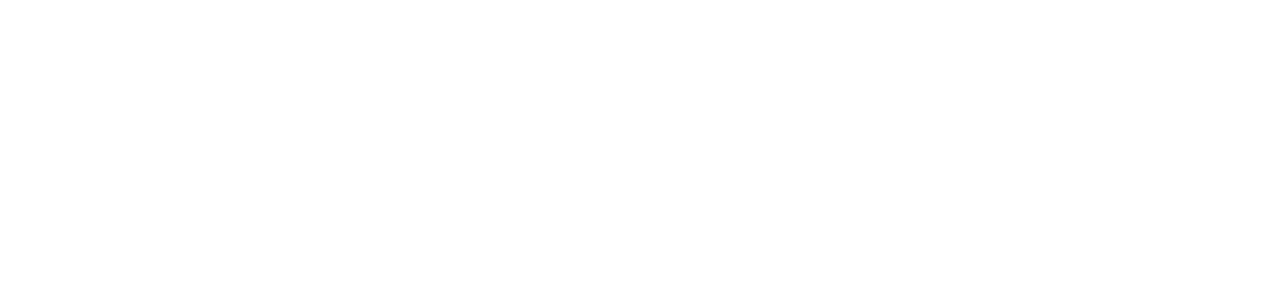
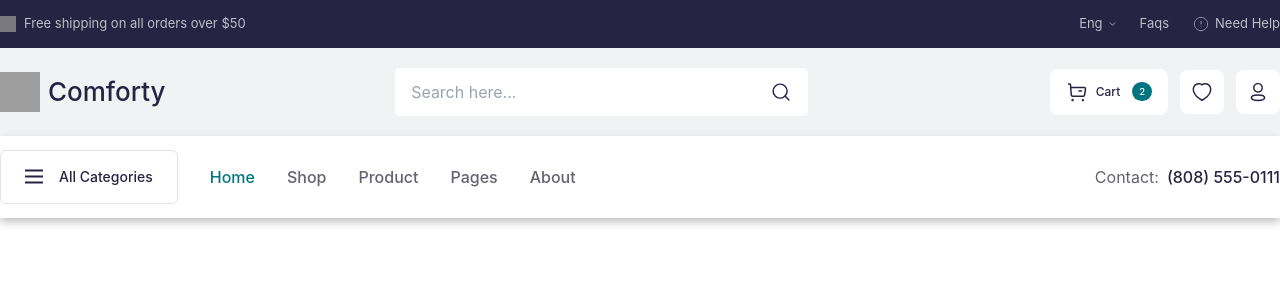
Before and after one commit to s1i1/Comforty, a React (Create React App) app: page / in a window 1280 px wide. Shown: the top 300 px of the page. Built offline with nearby package versions, Linux system fonts and the light colour scheme; grey boxes are pictures that could not be loaded.

Commit message:
Создал и отрисовал HomePage

```diff
--- a/src/app/index.tsx
+++ b/src/app/index.tsx
@@ -1,8 +1,13 @@
 import React from 'react';
+import { HomePage } from '../pages/home';
 import './styles/index.scss';
 
 const App = () => {
-  return <div className="App"></div>;
+  return (
+    <div className="App">
+      <HomePage />
+    </div>
+  );
 };
 
 export default App;
--- /dev/null
+++ b/src/pages/home/home.module.scss
@@ -0,0 +1,2 @@
+.homepage {
+}
--- /dev/null
+++ b/src/pages/home/index.tsx
@@ -0,0 +1,11 @@
+import React from 'react';
+import { Header } from '../../widgets/header';
+import styles from './home.module.scss';
+
+export const HomePage = () => {
+  return (
+    <div className={styles.homepage}>
+      <Header />
+    </div>
+  );
+};
```
